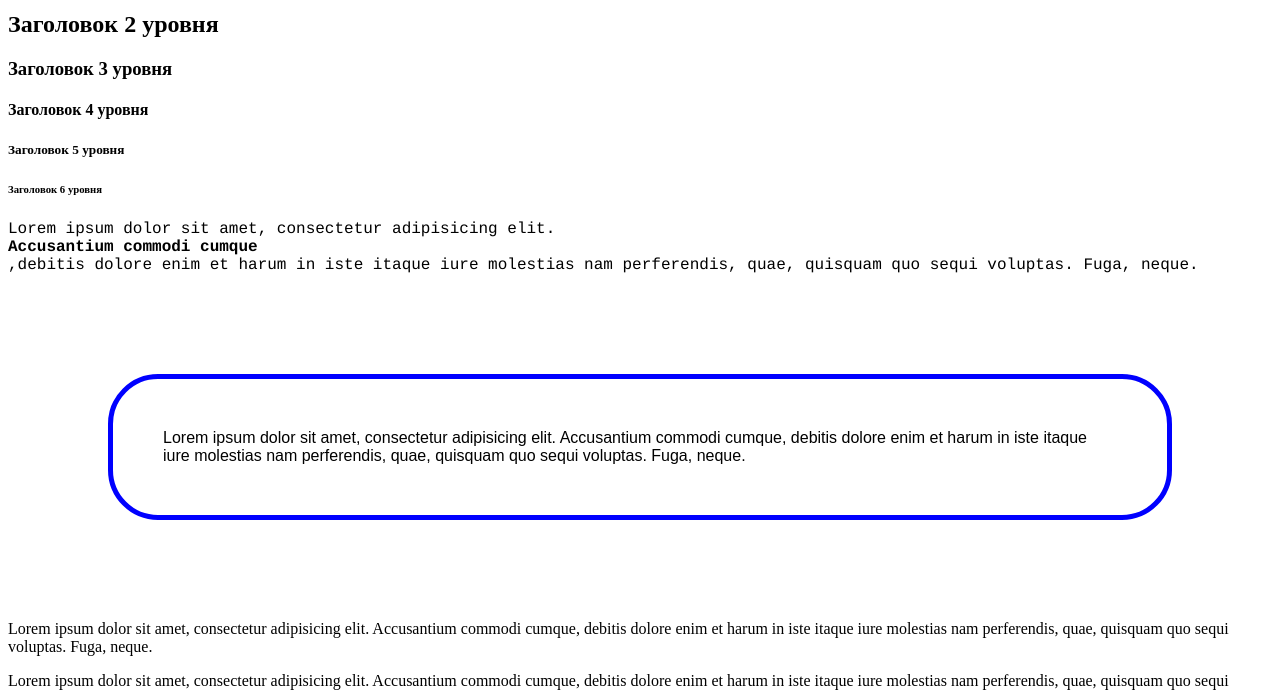
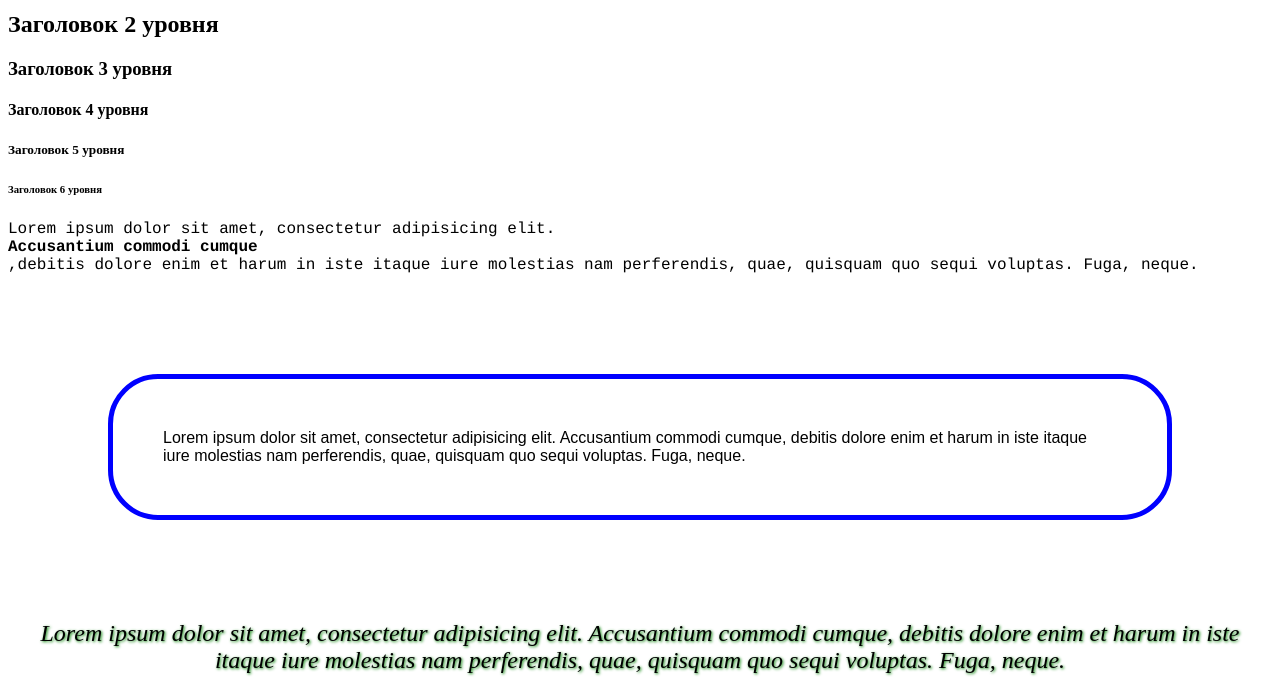
Before and after one commit to YEVREY/MODUL4, a plain HTML site: page lesson2/index.html in a window 1280 px wide. Shown: the part 108-800 px from the top of the page. Drawn offline with Linux system fonts and the light colour scheme.

Commit message:
ДЗ ко второму уроку

```diff
--- a/lesson2/index.html
+++ b/lesson2/index.html
@@ -29,7 +29,7 @@
         Accusantium commodi cumque, debitis dolore enim et harum in iste itaque iure molestias nam perferendis,
         quae, quisquam quo sequi voluptas. Fuga, neque.
     </p>
-     <p>
+     <p class="DZ">
         Lorem ipsum dolor sit amet, consectetur adipisicing elit.
         Accusantium commodi cumque, debitis dolore enim et harum in iste itaque iure molestias nam perferendis,
         quae, quisquam quo sequi voluptas. Fuga, neque.
@@ -65,5 +65,7 @@
         <span>Ля-ля-ля</span>
     </div>
 
+    <img src="03.-20-harry-walker_oh-my_00000657-1568311442287.jpg">
+
 </body>
 </html>
--- a/lesson2/styles.css
+++ b/lesson2/styles.css
@@ -23,3 +23,10 @@ h1 {
     margin-right: 100px;
     border-radius: 50px;
 }
+
+.DZ {
+    text-shadow: 1px 1px 3px green;
+    font-size: 24px;
+    text-align:center;
+    font-style: italic;
+}
```
Also changed, not shown: lesson2/03.-20-harry-walker_oh-my_00000657-1568311442287.jpg (added).
